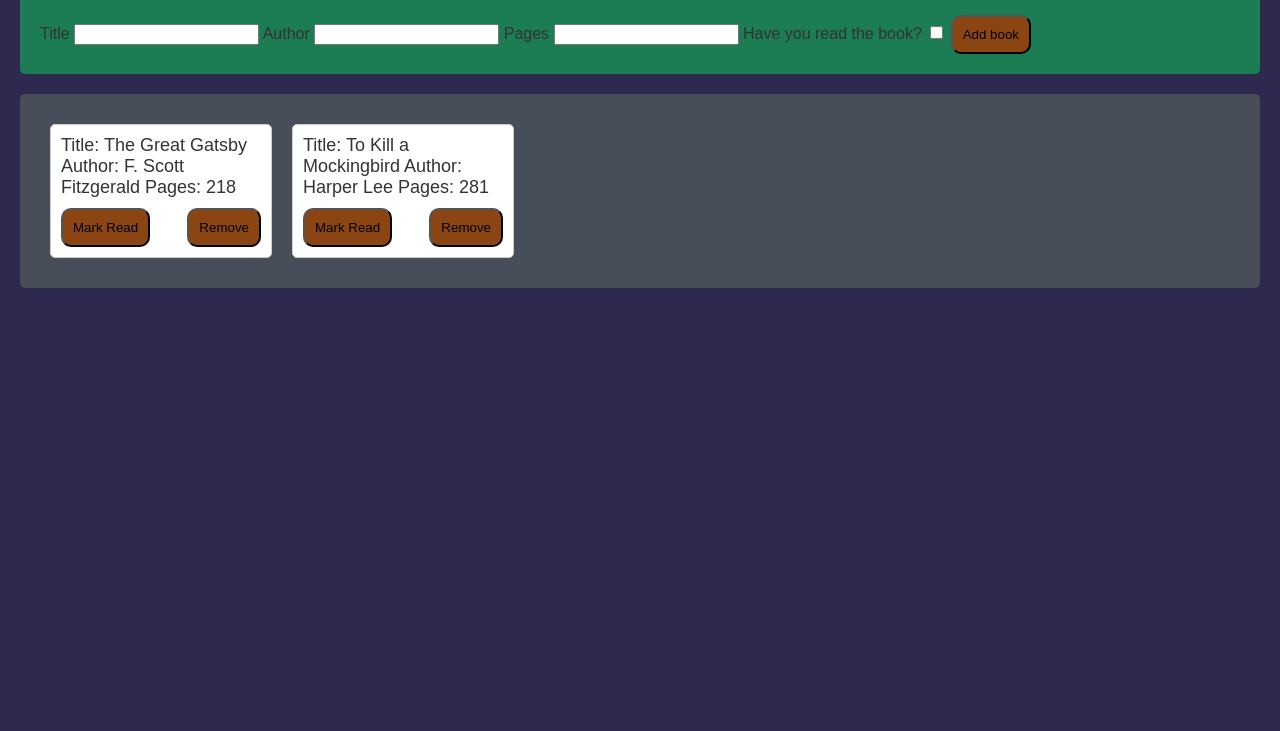
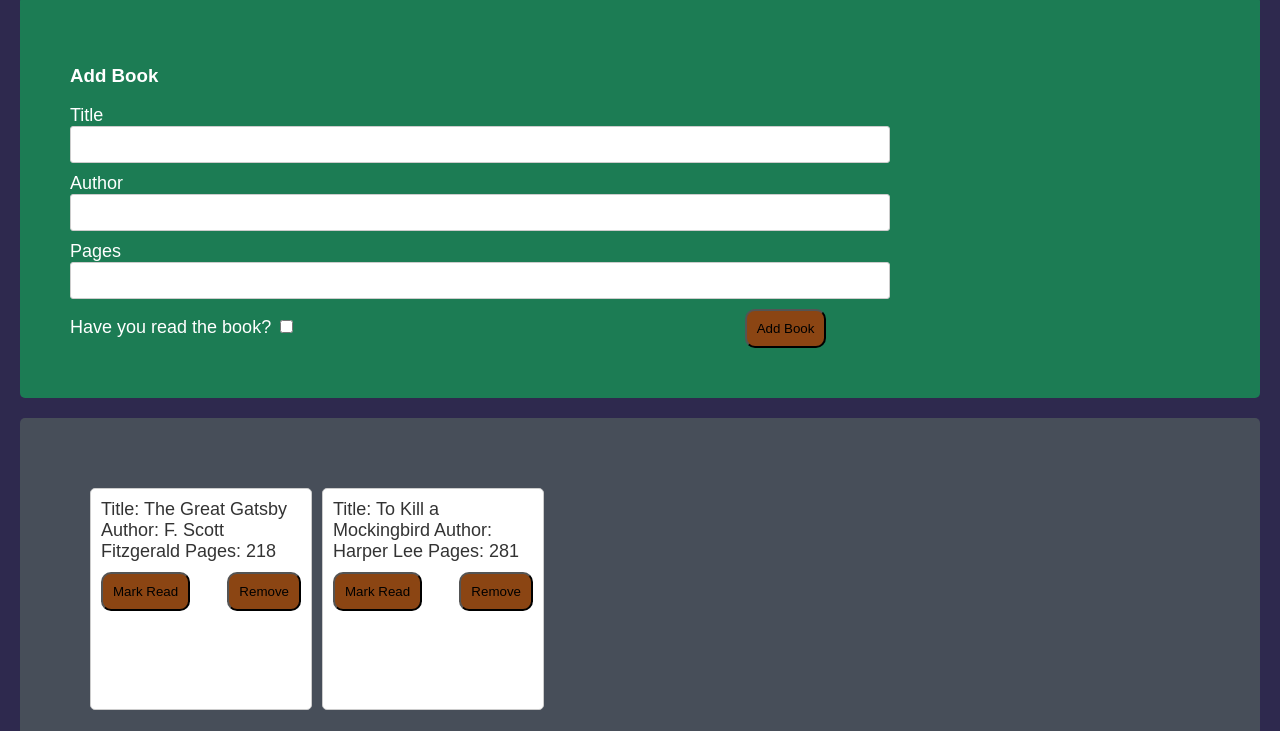
Before and after one commit to Saul-Codeman/Library, a plain HTML site: page index.html in a window 1280 px wide. Shown: the part 161-892 px from the top of the page. Before the commit the page ends 800 px from the top, so only its background shows below. Drawn offline with Linux system fonts and the light colour scheme.

Commit message:
I'm fine with it

```diff
--- a/index.html
+++ b/index.html
@@ -14,19 +14,23 @@
     <div class="add">
         <h3>Add Book</h3>
         <form action="POST" id="add-book">
-            <label for="title">Title</label>
-            <input type="text" name="title" id="title">
-            <label for="author">Author</label>
-            <input type="text" name="author" id="author">
-            <label for="pages">Pages</label>
-            <input type="number" name="pages" id="pages">
-            <label for="has-read">Have you read the book?</label>
-            <input type="checkbox" name="has-read" id="has-read">
-            <button type="submit">Add book</button>
+            <div class="fields">
+                <label for="title">Title</label>
+                <input type="text" name="title" id="title" class="input-field">
+                <label for="author">Author</label>
+                <input type="text" name="author" id="author" class="input-field">
+                <label for="pages">Pages</label>
+                <input type="number" name="pages" id="pages" class="input-field">
+            </div>
+            <div class="button-box">
+                <label for="has-read" class="checkbox-label">Have you read the book?</label>
+                <input type="checkbox" name="has-read" id="has-read" class="checkbox-field">
+                <button type="submit" class="submit-button">Add Book</button>
+            </div>
         </form>
     </div>
 
+    <div id="library-container"></div>
 
-    <div id="library-container"></div>
 </body>
 </html>
--- a/javascript.js
+++ b/javascript.js
@@ -5,7 +5,7 @@ class Book {
         this.title = title;
         this.author = author;
         this.pages = pages;
-        this.isRead = false;
+        this.isRead = isRead;
     }
 }
 
@@ -34,10 +34,10 @@ function displayAllBooks() {
             buttons.className = "button-group";
 
             const readButton = document.createElement("button");
-            readButton.textContent = book.isRead ? "Mark Unread" : "Mark Read";
+            updateReadButton(readButton, book.isRead);
             readButton.addEventListener("click", function () {
                 book.isRead = !book.isRead;
-                readButton.textContent = book.isRead ? "Mark Unread" : "Mark Read";
+                updateReadButton(readButton, book.isRead);
             });
 
             const removeButton = document.createElement("button");
@@ -90,13 +90,17 @@ function addBookToDisplay(book, index) {
 }
 
 function updateReadButton(button, isRead) {
-    button.textContent = isRead ? "Mark Unread" : "Mark Read";
+    if (isRead) {
+        button.textContent = "Mark Unread";
+    } else {
+        button.textContent = "Mark Read";
+    }
 }
 
 document.addEventListener("DOMContentLoaded", function() {
     // Example usage
-    const book1 = new Book("The Great Gatsby", "F. Scott Fitzgerald", 218);
-    const book2 = new Book("To Kill a Mockingbird", "Harper Lee", 281);
+    const book1 = new Book("The Great Gatsby", "F. Scott Fitzgerald", 218, false);
+    const book2 = new Book("To Kill a Mockingbird", "Harper Lee", 281, false);
 
     addBookToLibrary(book1);
     addBookToLibrary(book2);
--- a/styles.css
+++ b/styles.css
@@ -8,7 +8,7 @@ body {
 
 h1 {
     background-color: #474E59;
-    padding: 20px;
+    padding: 50px;
     margin: 0;
     text-align: center;
     color: white;
@@ -17,28 +17,53 @@ h1 {
 .add {
     background-color: #1C7C54;
     margin: 20px;
-    padding: 20px;
+    padding: 50px;
     border-radius: 5px;
 }
 
 .add > h3 {
-    text-align: center;
     color: white;
+}
+
+label {
+    color: white;
+    font-size: 18px;
+}
+
+.fields {
+    display: flex;
+    flex-direction: column;
+}
+
+.input-field {
+    width: 70%;
+    padding: 10px;
+    margin-bottom: 10px;
+    border: 1px solid #ccc;
+    border-radius: 3px;
+}
+
+.submit-button {
+    margin-left: 39%;
 }
 
 #library-container {
     background-color: #474E59;
     margin: 20px;
-    padding: 20px;
+    padding: 50px;
     border-radius: 5px;
+    display: grid;
+    gap: 20px;
+    grid-template-columns: repeat(auto-fill, minmax(200px, 1fr));
 }
 
 .card {
     background-color: white;
     border: 1px solid #ccc;
     padding: 10px;
-    margin: 10px;
+    margin: 20px;
     width: 200px;
+    height: 200px;
     display: inline-block;
     border-radius: 5px;
     font-size: 18px;
```
